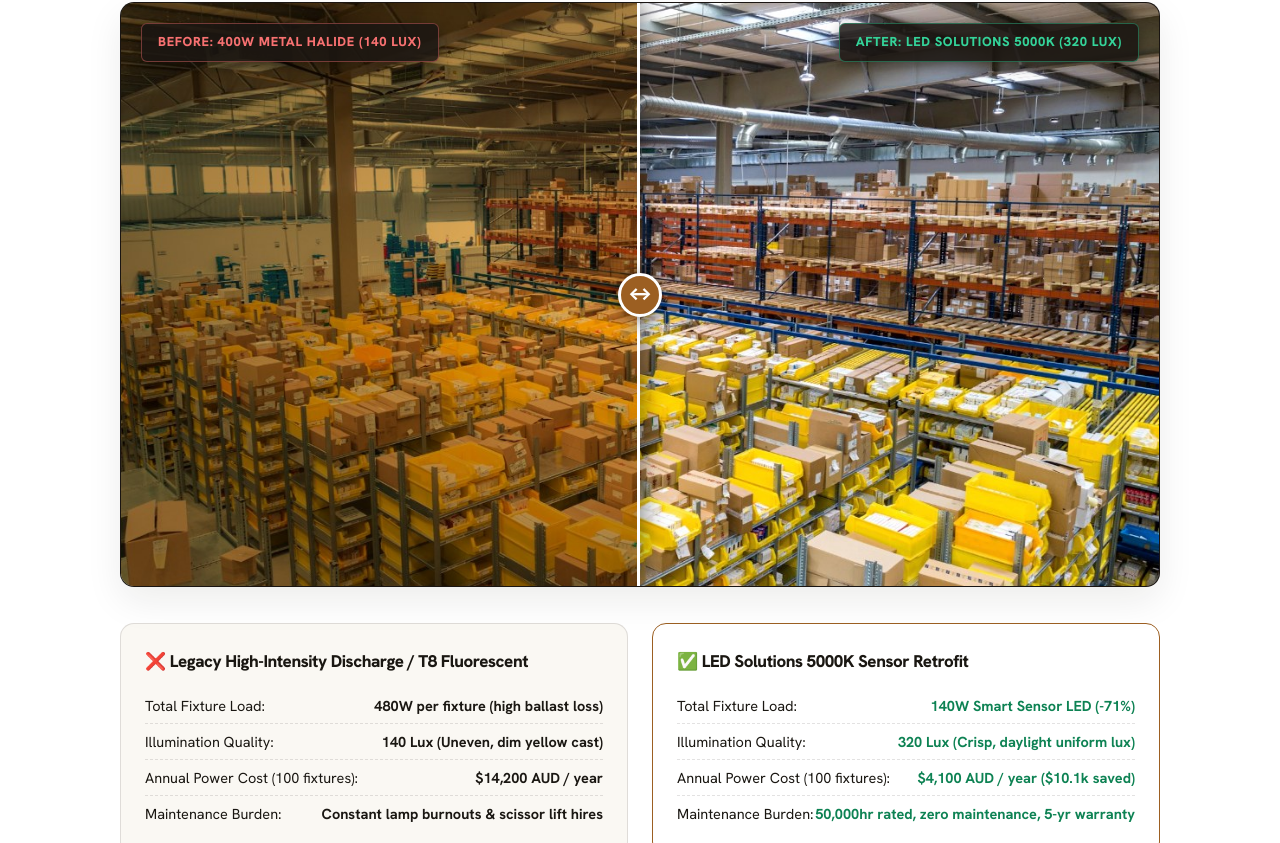
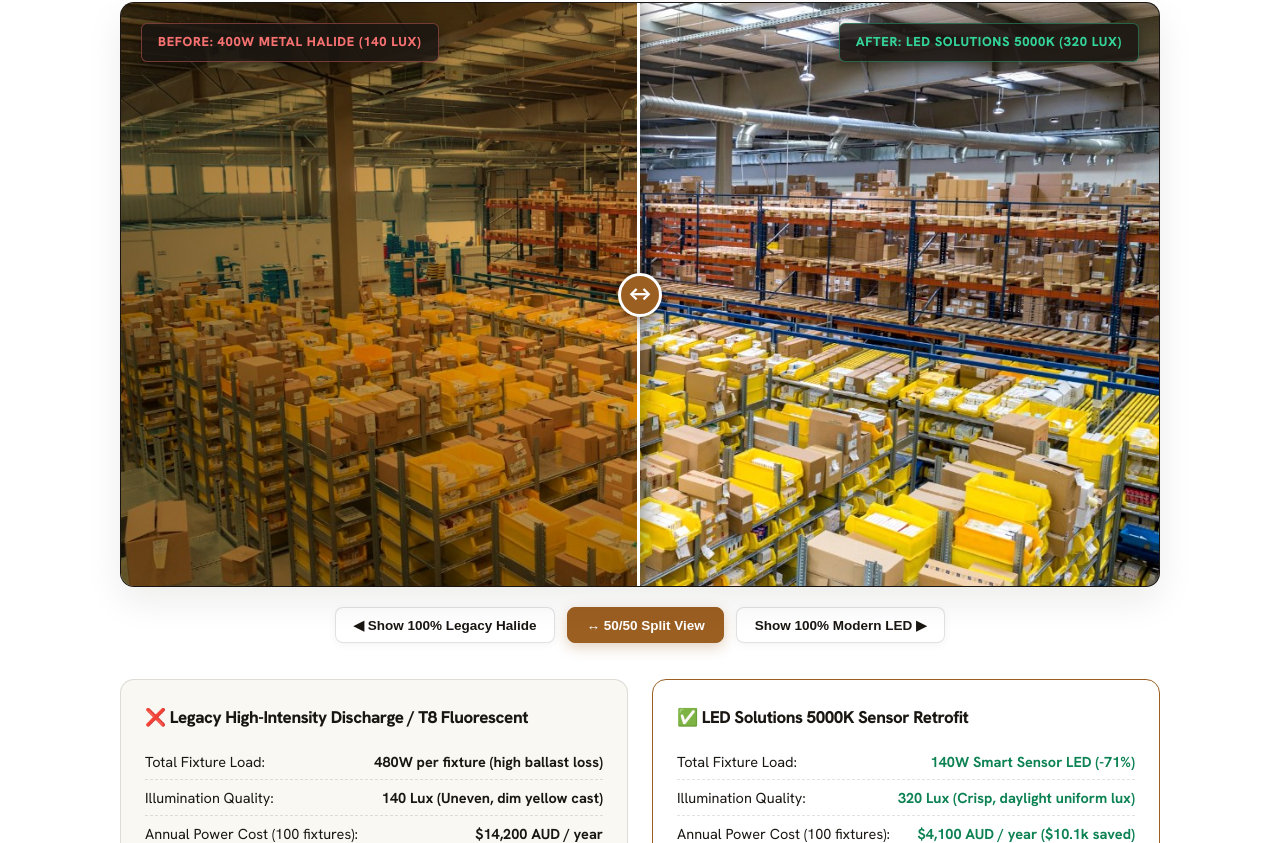
Before and after one commit to ilyassbourass/led-solutions-3d, a website built with Vite: page index.html in a window 1280 px wide. Shown: the part 1101-1944 px from the top of the page. Built offline with nearby package versions, Linux system fonts and the light colour scheme.

Commit message:
Deploy 60fps PointerEvents slider with 1-click comparison buttons

```diff
--- a/index.html
+++ b/index.html
@@ -432,14 +432,23 @@
       width: 100%;
       max-width: 1040px;
       aspect-ratio: 16 / 9;
-      margin: 0 auto 36px;
+      margin: 0 auto 20px;
       border-radius: var(--radius-md);
       overflow: hidden;
       box-shadow: var(--shadow-md);
       border: 1px solid var(--border-light);
       user-select: none;
+      -webkit-user-select: none;
       background: #1A1612; /* Solid dark base so it never renders white */
-      touch-action: pan-y;
+      touch-action: none;
+      cursor: ew-resize;
+    }
+
+    .ba-container * {
+      user-select: none;
+      -webkit-user-select: none;
+      -webkit-user-drag: none;
+      pointer-events: none;
     }
 
     .ba-img-layer {
@@ -536,18 +545,35 @@
       font-weight: 800;
     }
 
-    .ba-range-slider {
-      position: absolute;
-      top: 0;
-      left: 0;
-      width: 100%;
-      height: 100%;
-      opacity: 0;
-      cursor: ew-resize;
-      z-index: 30;
-      margin: 0;
-      -webkit-appearance: none;
-      touch-action: pan-y;
+    .ba-quick-toggles {
+      display: flex;
+      justify-content: center;
+      gap: 12px;
+      margin-bottom: 36px;
+      flex-wrap: wrap;
+    }
+
+    .ba-toggle-btn {
+      background: #FFFFFF;
+      border: 1px solid var(--border-light);
+      color: var(--text-main);
+      padding: 9px 18px;
+      border-radius: var(--radius-sm);
+      font-size: 13.5px;
+      font-weight: 700;
+      cursor: pointer;
+      box-shadow: var(--shadow-sm);
+      transition: all 0.15s ease;
+      display: inline-flex;
+      align-items: center;
+      gap: 6px;
+    }
+
+    .ba-toggle-btn:hover, .ba-toggle-btn.active {
+      background: var(--brand-terracotta);
+      color: #FFFFFF !important;
+      border-color: var(--brand-terracotta);
+      box-shadow: 0 4px 14px rgba(156, 95, 34, 0.3);
     }
 
     .ba-metrics-comparison {
@@ -1355,7 +1381,13 @@
           <div class="ba-slider-handle" id="baHandle">
             <div class="handle-circle">↔</div>
           </div>
-          <input type="range" min="1" max="99" value="50" class="ba-range-slider" id="baRangeInput" aria-label="Compare Before and After Commercial Lighting">
+        </div>
+
+        <!-- 1-Click Quick Comparison Switchers -->
+        <div class="ba-quick-toggles">
+          <button type="button" class="ba-toggle-btn" onclick="setSliderPercent(98, this)">◀ Show 100% Legacy Halide</button>
+          <button type="button" class="ba-toggle-btn active" onclick="setSliderPercent(50, this)">↔ 50/50 Split View</button>
+          <button type="button" class="ba-toggle-btn" onclick="setSliderPercent(2, this)">Show 100% Modern LED ▶</button>
         </div>
 
         <!-- Comparison Metric Cards -->
@@ -1760,12 +1792,12 @@
 
   <!-- Interactive JavaScript Engine -->
   <script>
-    // 1. Draggable Before-and-After Slider
+    // 1. Draggable Before-and-After Slider (PointerEvents Engine)
     const container = document.getElementById('baSliderContainer');
     const beforeLayer = document.getElementById('baBeforeLayer');
     const imgBefore = document.getElementById('imgBefore');
     const handle = document.getElementById('baHandle');
-    const rangeInput = document.getElementById('baRangeInput');
+    let isPointerDown = false;
 
     function syncImgWidth() {
       if (container && imgBefore) {
@@ -1776,13 +1808,43 @@
     window.addEventListener('load', syncImgWidth);
     setTimeout(syncImgWidth, 100);
 
-    if (rangeInput) {
-      rangeInput.addEventListener('input', (e) => {
-        const val = e.target.value + '%';
-        beforeLayer.style.width = val;
-        handle.style.left = val;
-      });
-    }
+    function setSliderPercent(pct, btn) {
+      if (pct < 1) pct = 1;
+      if (pct > 99) pct = 99;
+      beforeLayer.style.width = pct + '%';
+      handle.style.left = pct + '%';
+      if (btn) {
+        document.querySelectorAll('.ba-toggle-btn').forEach(b => b.classList.remove('active'));
+        btn.classList.add('active');
+      }
+    }
+
+    function updateSliderPos(clientX) {
+      const rect = container.getBoundingClientRect();
+      let pct = ((clientX - rect.left) / rect.width) * 100;
+      setSliderPercent(pct);
+    }
+
+    container.addEventListener('pointerdown', (e) => {
+      isPointerDown = true;
+      try { container.setPointerCapture(e.pointerId); } catch(err) {}
+      updateSliderPos(e.clientX);
+    });
+
+    container.addEventListener('pointermove', (e) => {
+      if (!isPointerDown) return;
+      updateSliderPos(e.clientX);
+    });
+
+    container.addEventListener('pointerup', (e) => {
+      isPointerDown = false;
+      try { container.releasePointerCapture(e.pointerId); } catch(err) {}
+    });
+
+    container.addEventListener('pointercancel', (e) => {
+      isPointerDown = false;
+      try { container.releasePointerCapture(e.pointerId); } catch(err) {}
+    });
 
     // 2. Interactive Calculator Logic
     let calcDailyHours = 24;
```
Also changed, not shown: dist/index.html.
